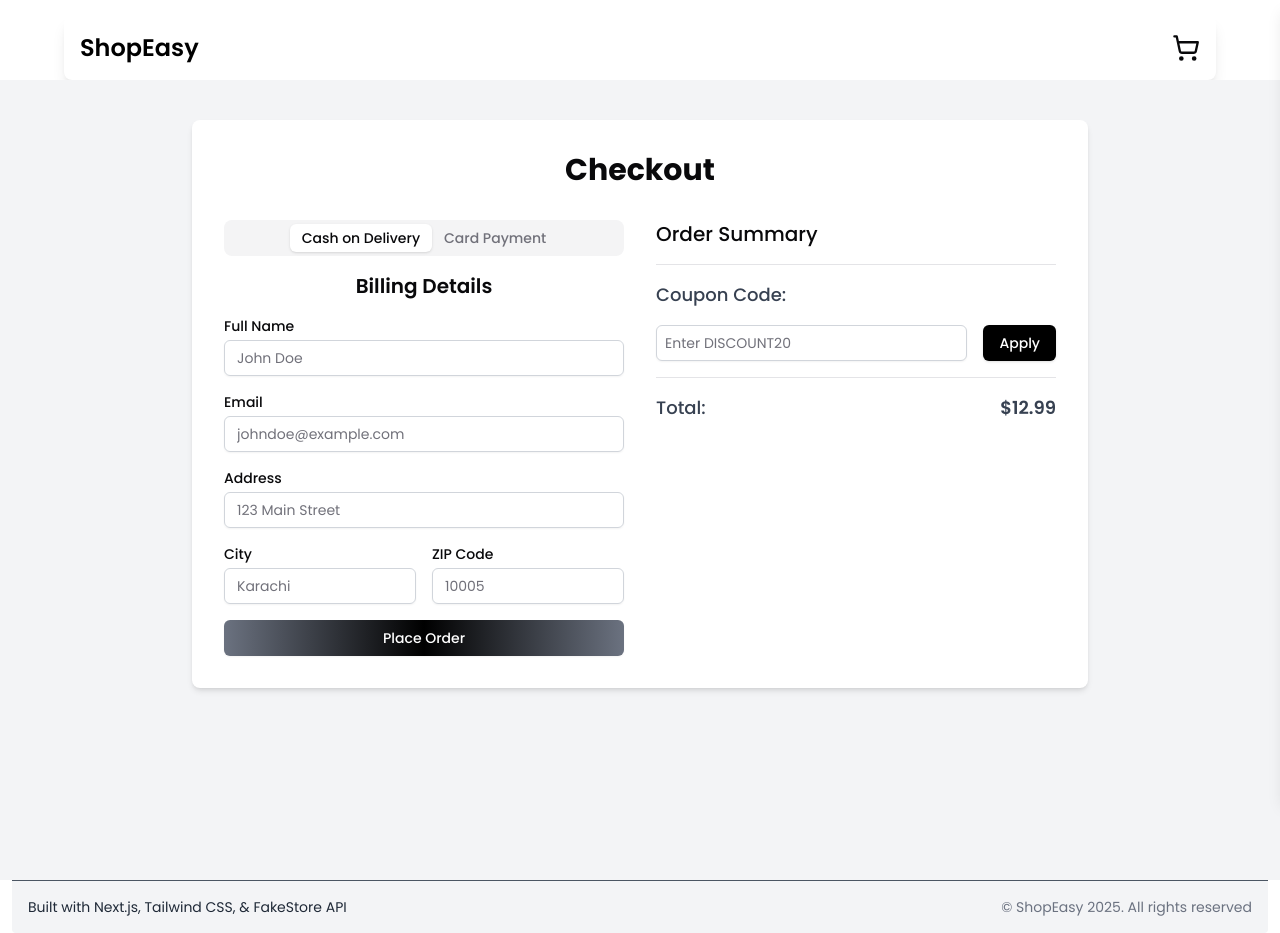
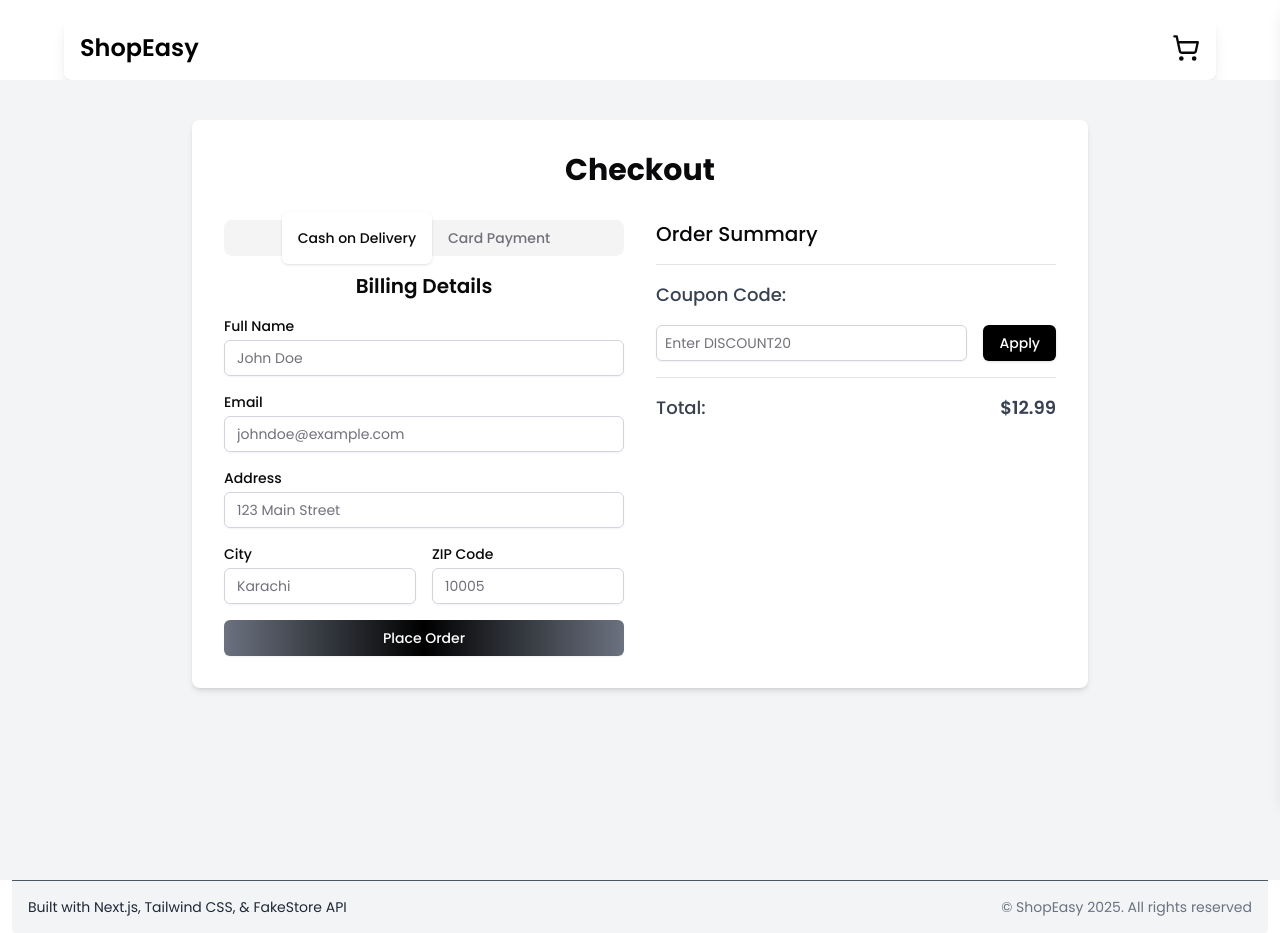
Before and after one commit to TalhaJamal02/simple-e-commerce-website, a Next.js app: page /checkout in a window 1280 px wide. Built offline with nearby package versions, Linux system fonts and the light colour scheme.

Commit message:
Update checkout page UI for better clarity and user experience

```diff
--- a/app/checkout/page.tsx
+++ b/app/checkout/page.tsx
@@ -83,9 +83,9 @@ const Checkout = () => {
             className="space-y-4 w-full px-4 sm:px-8 lg:px-0"
           >
             <Tabs defaultValue="cash" className="w-full">
-              <TabsList className=" flex justify-center min-w-full p-2">
-                <TabsTrigger value="cash">Cash on Delivery</TabsTrigger>
-                <TabsTrigger value="card">Card Payment</TabsTrigger>
+              <TabsList className=" flex justify-center min-w-full">
+                <TabsTrigger value="cash" className="p-4">Cash on Delivery</TabsTrigger>
+                <TabsTrigger value="card" className="p-4">Card Payment</TabsTrigger>
               </TabsList>
               <TabsContent value="cash">
                 <h2 className="text-xl font-semibold my-4 text-center">
@@ -431,10 +431,10 @@ const Checkout = () => {
           </AlertDialogHeader>
           <AlertDialogFooter>
             <Link href={"/"}>
-              <AlertDialogCancel>Continue Shopping</AlertDialogCancel>
+              <AlertDialogCancel>Track Your Order</AlertDialogCancel>
             </Link>
             <Link href={"/"}>
-              <AlertDialogAction>Track Your Order</AlertDialogAction>
+              <AlertDialogAction>Continue Shopping</AlertDialogAction>
             </Link>
           </AlertDialogFooter>
         </AlertDialogContent>
```
